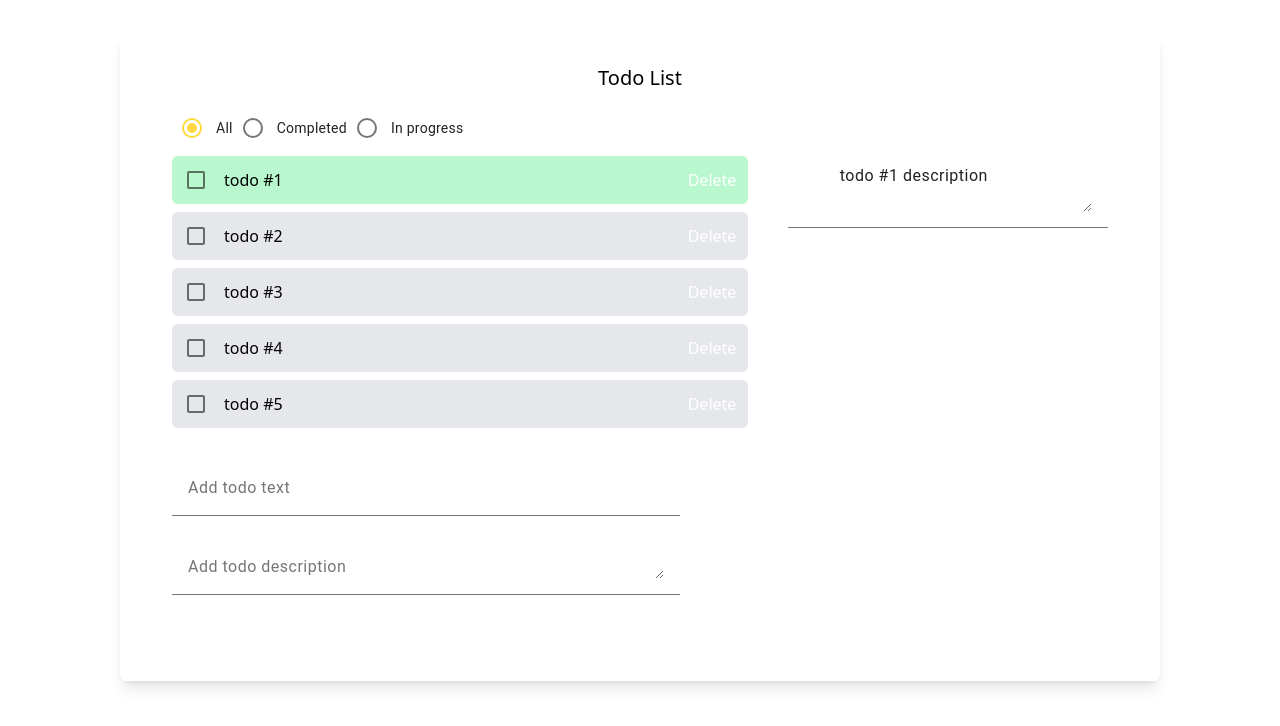
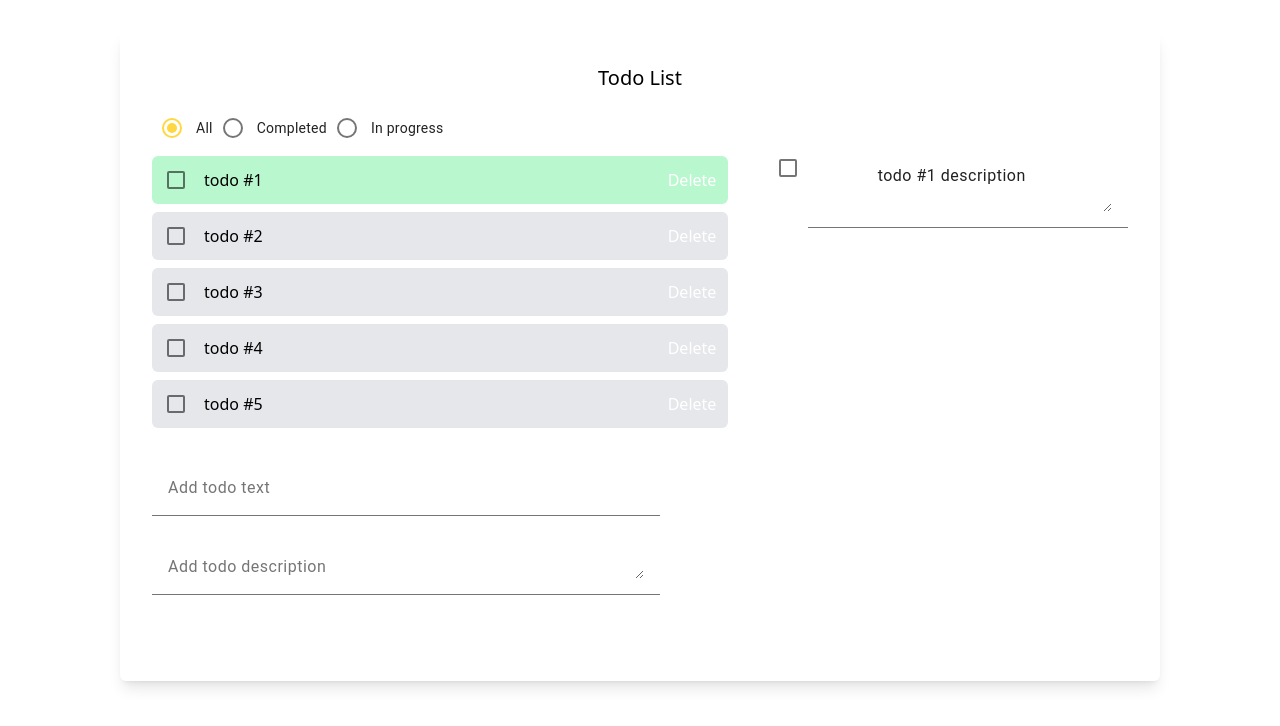
Before and after one commit to Angular-OTUS/ToDoList-KazakovAndrey, an Angular app: page /tasks/1 in a window 1280 px wide. Shown: the top 726 px of the page. Built offline with nearby package versions, Linux system fonts and the light colour scheme; data requests are answered from the project's data file.

Commit message:
Update status

```diff
--- a/src/app/components/todo-desc/todo-desc.html
+++ b/src/app/components/todo-desc/todo-desc.html
@@ -1,8 +1,15 @@
+<section class="flex">
+    <mat-checkbox
+        appHint="Click to check/uncheck"
+        [checked]="todo()?.status === 'COMPLETED'"
+        (change)="onTodoChecked($event.checked)"
+    />
     <mat-form-field class="w-80">
         <textarea
             matInput
             [readonly]="true"
         >
-        {{todoDesc()}}
+            {{todo()?.description ?? ''}}
         </textarea>
     </mat-form-field>
+</section>
--- a/src/app/components/todo-desc/todo-desc.ts
+++ b/src/app/components/todo-desc/todo-desc.ts
@@ -1,6 +1,9 @@
 import { ChangeDetectionStrategy, Component, computed, inject, input } from '@angular/core';
 import { MatFormField, MatInput } from '@angular/material/input';
 import { TodoService } from 'src/app/services/todo-service';
+import { AppHint } from 'src/app/directives/app-hint';
+import { MatCheckbox } from '@angular/material/checkbox';
+import { TodoStatus } from 'src/app/models/TodoStatus';
 
 @Component({
     changeDetection: ChangeDetectionStrategy.OnPush,
@@ -8,19 +11,32 @@ import { TodoService } from 'src/app/services/todo-service';
     imports: [
         MatFormField,
         MatInput,
+        AppHint,
+        MatCheckbox,
     ],
     templateUrl: './todo-desc.html',
 })
 export class TodoDesc {
 
+    private readonly todoService = inject(TodoService);
+
     protected readonly todoId = input<string>();
 
-    protected readonly todoDesc = computed(() => {
+    protected readonly todo = computed(() => {
         const id = this.todoId();
         const list = this.todoService.todoList();
 
-        return list.find(t => t.id === id)?.description ?? '';
-    });
+        return list.find(t => t.id === id);
+    })
 
-    private readonly todoService = inject(TodoService);
+    protected onTodoChecked(checked: boolean) {
+        const todo = this.todo();
+        if (!todo) {
+            return;
+        }
+
+        const status: TodoStatus = checked ? 'COMPLETED' : 'IN_PROGRESS'
+
+        this.todoService.updateTodoStatus(todo.id, { status })
+    }
 }
```
Lines whose indentation alone changed are shown as unchanged.
